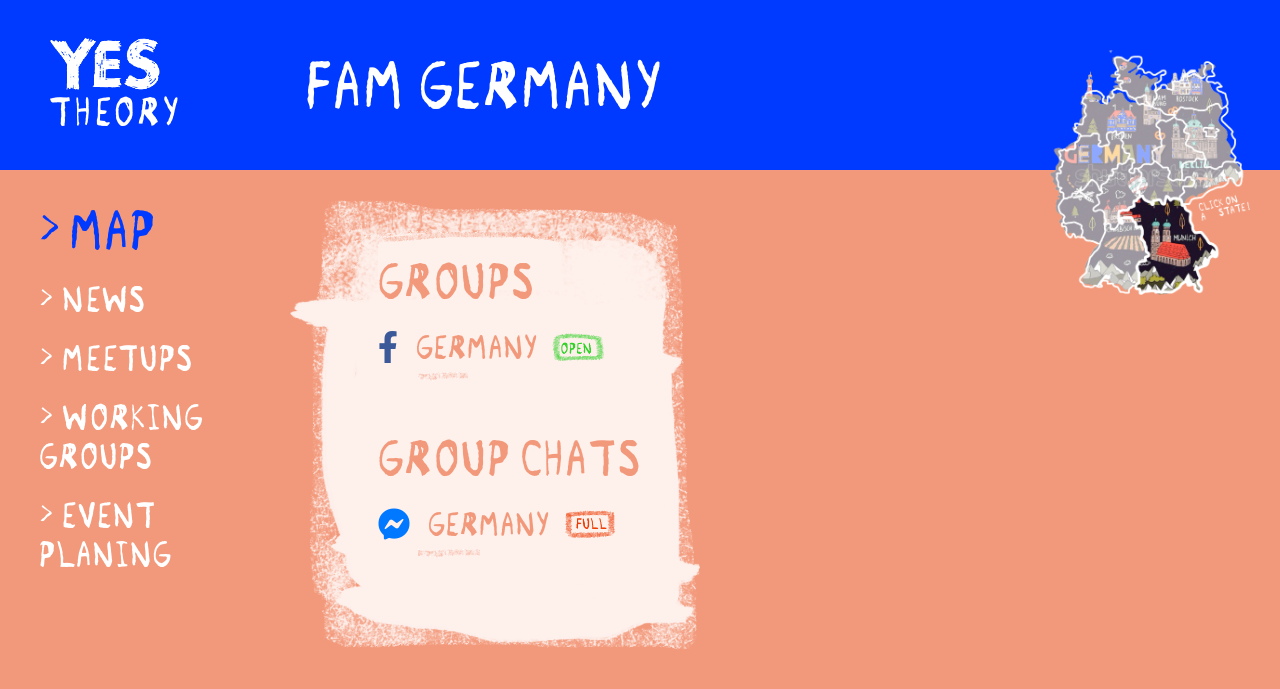
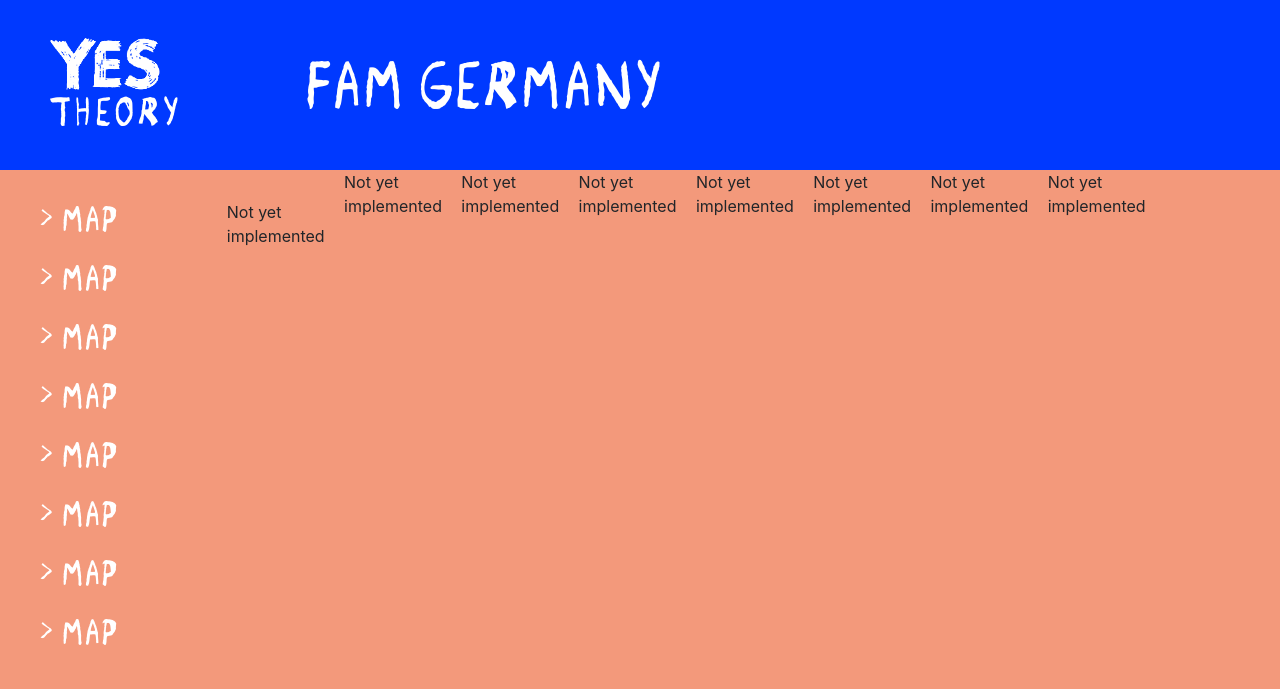
Before and after one commit to Yes-Theory/yes-theory.github.io, a Jekyll site: the page built from preview.md, in a window 1280 px wide. Shown: the top 689 px of the page. Built offline with Jekyll 4.4.1, drawn with Linux system fonts in a browser that asks for light colours; nearby versions of some CDN libraries.

Commit message:
automation first steps

```diff
--- a/_data/germany.yml
+++ b/_data/germany.yml
@@ -1,5 +1,6 @@
 pages:
   contact:
+    name: contact
     country-representative:
       - name: Laurenz Bennet
         url: https://www.facebook.com/laurenz.bennet
@@ -9,6 +10,7 @@
         url: https://www.facebook.com/noel.elias.schenk
         type: fb
   map:
+    name: map
     country:
       groups:
         - name: Germany
--- a/_layouts/preview.html
+++ b/_layouts/preview.html
@@ -43,15 +43,16 @@
 	<main>
 		<nav>
 			<div class='nav' role='tablist' aria-orientation='vertical'>
-				<a role='tab' data-toggle='tab' href='#tab-map' class='active'>Map</a>
-				<a role='tab' data-toggle='tab' href='#tab-news'>News</a>
-				<a role='tab' data-toggle='tab' href='#tab-meetups'>Meetups</a>
-				<a role='tab' data-toggle='tab' href='#tab-working-groups'>Working groups</a>
-				<a role='tab' data-toggle='tab' href='#tab-event-planing'>Event planing</a>
+				{% for page in site.data.germany.pages %}
+				<a role='tab' data-toggle='tab' href='#tab-{{ page.name }}' class='{% if page.name == "map" %}active{% endif %}'>Map</a>
+				{% endfor %}
 			</div>
 		</nav>
 		<div class='pages'>
-			<div id='tab-map' role='tabpanel' class='active fade show'>
+			{% for page in site.data.germany.pages %}
+			<div id='tab-{{ page.name }}' role='tabpanel' class='active fade {% if page.name == "map" %}show{% endif %}'></div>
+				{% case page.name %}
+					{% when 'map' %}
 				<div class='box'>
 					<div class='box-content'>
 						{% if site.data.germany.pages.map.country.groups.size > 0 %}
@@ -83,7 +84,16 @@
 				<div class='map'>
 					<img src='/images/germany/map.webp' alt='interactive map of germany' title='click the federal state you want to inspect'>
 				</div>
+						{% when 'contact' %}
+
+						{% else %}
+						Not yet implemented
+				{% endcase %}
 			</div>
+			{% endfor %}
+
+
+
 			<div id='tab-news' role='tabpanel' class='fade'>tab 2</div>
 			<div id='tab-meetups' role='tabpanel' class='fade'>tab 3</div>
 			<div id='tab-working-groups' role='tabpanel' class='fade'>tab 4</div>
```
